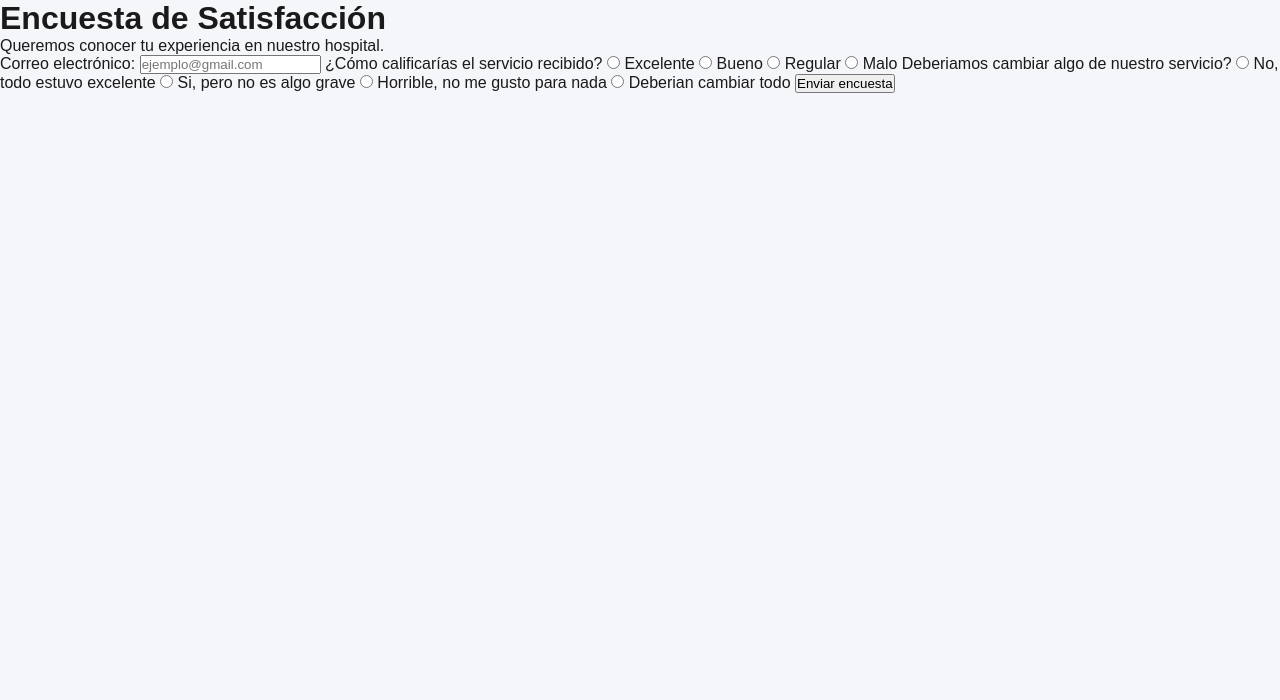
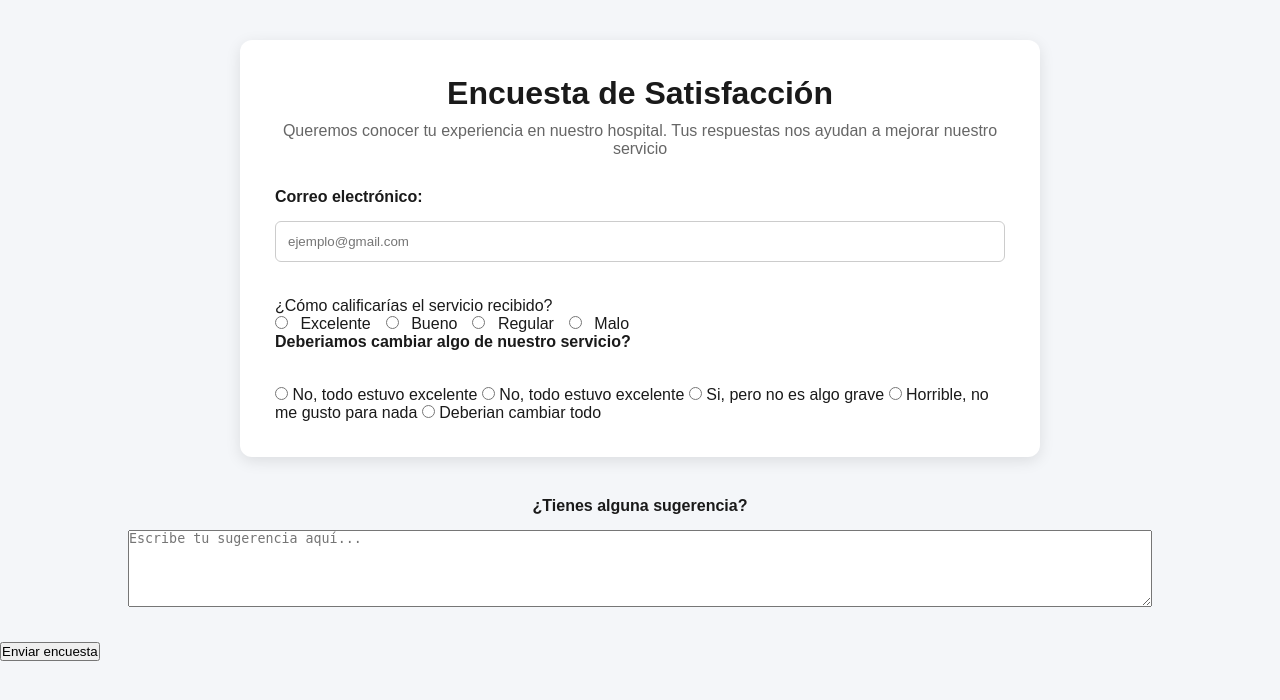
Before and after one commit to valen289/Clinica_, a PHP site: page /paginas/encuesta-reporte.html in a window 1280 px wide. Shown: the top 700 px of the page. Run offline with PHP 8.4, Linux system fonts and the light colour scheme.

Commit message:
Creacion de css para encuesta y modificacion de html

```diff
--- a/assets/css/paginas.css
+++ b/assets/css/paginas.css
@@ -223,3 +223,102 @@
     color: var(--color-peligro);
     font-weight: bold;
 }
+/* ==========================================================
+   ENCUESTA (encuesta-reporte.html)
+   ========================================================== */
+
+.encuesta {
+    width: 80%;
+    max-width: 800px;
+    margin: 40px auto;
+    padding: 35px;
+    background-color: white;
+    border-radius: 12px;
+    box-shadow: 0 4px 15px rgba(0, 0, 0, 0.1);
+}
+
+.encuesta h1 {
+    text-align: center;
+    margin-bottom: 10px;
+}
+
+.encuesta p {
+    text-align: center;
+    color: #666;
+    margin-bottom: 30px;
+}
+
+.pregunta {
+    margin-bottom: 35px;
+}
+
+.pregunta > label {
+    display: block;
+    margin-bottom: 15px;
+    font-weight: bold;
+}
+
+.encuesta input[type="email"] {
+    width: 100%;
+    padding: 12px;
+    border: 1px solid #ccc;
+    border-radius: 6px;
+    box-sizing: border-box;
+    front-size: 15px;
+}
+.encuesta input[type="email"]:focus {
+    outline: none;
+    border-color: #2c7be5;
+}
+
+.opciones {
+    display: flex;
+    flex-direction: row;
+    flex-wrap: wrap;
+    gap: 15px;
+}
+
+.opciones label {
+    font-weight: normal;
+    cursor: pointer;
+}
+.opciones input {
+    margin-right: 8px;
+}
+.encuesta textarea {
+    width: 100%;
+    padding: 12px;
+    border: 10px solid #ccc;
+    border-radius: 6px;
+    box-sizing: border-box;
+    font-size: 15px;
+    resize: vertical;
+}
+.encuesta textarea:focus {
+    outline: none;
+    border-color: #2c7be5;
+}
+.encuesta button {
+    display: block;
+    width: 100%;
+    padding: 13px;
+    background-color: #2c7be5;
+    color: white;
+    border: none;
+    border-radius: 6px;
+    font-size: 16px;
+    cursor: pointer;
+}
+
+.encuesta button:hover {
+    background-color: #1b5fbf;
+}
+.ultima-pregunta {
+    text-align: center;
+
+}
+.ultima-pregunta textarea {
+    display: block;
+    margin: 0 auto;
+    width: 80%;
+}
--- a/paginas/encuesta-reporte.html
+++ b/paginas/encuesta-reporte.html
@@ -5,6 +5,7 @@
     <meta charset="UTF-8">
     <meta name="viewport" content="width=device-width, initial-scale=1.0">
     <title>SIGSM - Encuesta de Satisfacción</title>
+
     <link rel="stylesheet" href="../assets/css/variables.css">
     <link rel="stylesheet" href="../assets/css/layout.css">
     <link rel="stylesheet" href="../assets/css/componentes.css">
@@ -12,15 +13,21 @@
     <link rel="stylesheet" href="../assets/css/responsive.css">
 
  </head>
+
 <body>
-   <h1>Encuesta de Satisfacción</h1>
 
+    <div class="encuesta">
+        <h1>Encuesta de Satisfacción</h1>
 <p>
     Queremos conocer tu experiencia en nuestro hospital.
+     Tus respuestas nos ayudan a mejorar nuestro servicio
 </p>
 
 <form>
-<label for="correo">Correo electrónico:</label>
+
+    <div class="pregunta">
+
+ <label> Correo electrónico:</label>
 
 <input
     type="email"
@@ -28,23 +35,91 @@
     name="correo"
     placeholder="ejemplo@gmail.com"
 >
+    </div>
+
  <label>¿Cómo calificarías el servicio recibido?</label>
+ <div class="opciones">
 
-  <input type="radio" name="calificacion" value="excelente"> Excelente
-  <input type="radio" name="calificacion" value="bueno"> Bueno
-  <input type="radio" name="calificacion" value="regular"> Regular
-  <input type="radio" name="calificacion" value="malo"> Malo
 
-  <label>Deberiamos cambiar algo de nuestro servicio?</label>
+    <label>
+ <input type="radio" name="servicio" value="Excelente">
+ Excelente
+    </label>
 
-  <input type="radio" name="opinion" value="Excelente"> No, todo estuvo excelente
-  <input type="radio" name="opinion" value="bueno"> Si, pero no es algo grave
-  <input type="radio" name="opinion" value="regular"> Horrible, no me gusto para nada
-  <input type="radio" name="opinion" value="malo"> Deberian cambiar todo
 
-  <button type="submit">Enviar encuesta</button>
+   <label>
+<input type="radio" name="servicio" value="Bueno">
+ Bueno
+  </label>
+
+
+  <label>
+<input type="radio" name="servicio" value="Regular">
+Regular
+</label>
+
+
+  <label>
+<input type="radio" name="servicio" value="Malo">
+Malo
+ </label>
+
+ </div>
+
+
+  <div class="pregunta">
+
+  <label>
+    Deberiamos cambiar algo de nuestro servicio?
+ </label>
+  </div class="opciones">
+
+  <label>
+    <input type="radio" name="opinion" value="Excelente"> No, todo estuvo excelente
+  </label>
+
+
+ <label>
+    <input type="radio" name="opinion" value="Excelente"> No, todo estuvo excelente
+ </label>
+
+
+ <label>
+     <input type="radio" name="opinion" value="bueno"> Si, pero no es algo grave
+ </label>
+
+
+ <label>
+    <input type="radio" name="opinion" value="regular"> Horrible, no me gusto para nada
+ </label>
+
+
+ <label>
+    <input type="radio" name="opinion" value="malo"> Deberian cambiar todo
+ </label>
+
+  </div>
+</div>
+
+
+<div class="pregunta ultima-pregunta">
+
+<label for="comentario">
+    ¿Tienes alguna sugerencia?
+</label>
+
+<textarea
+    id="comentario"
+    name="comentario"
+    placeholder="Escribe tu sugerencia aquí..."
+    rows="5">
+</textarea>
+</div>
+
+  <button type="submit"> Enviar encuesta </button>
 </form>
 
+</div>
 
  </body>
 
```
